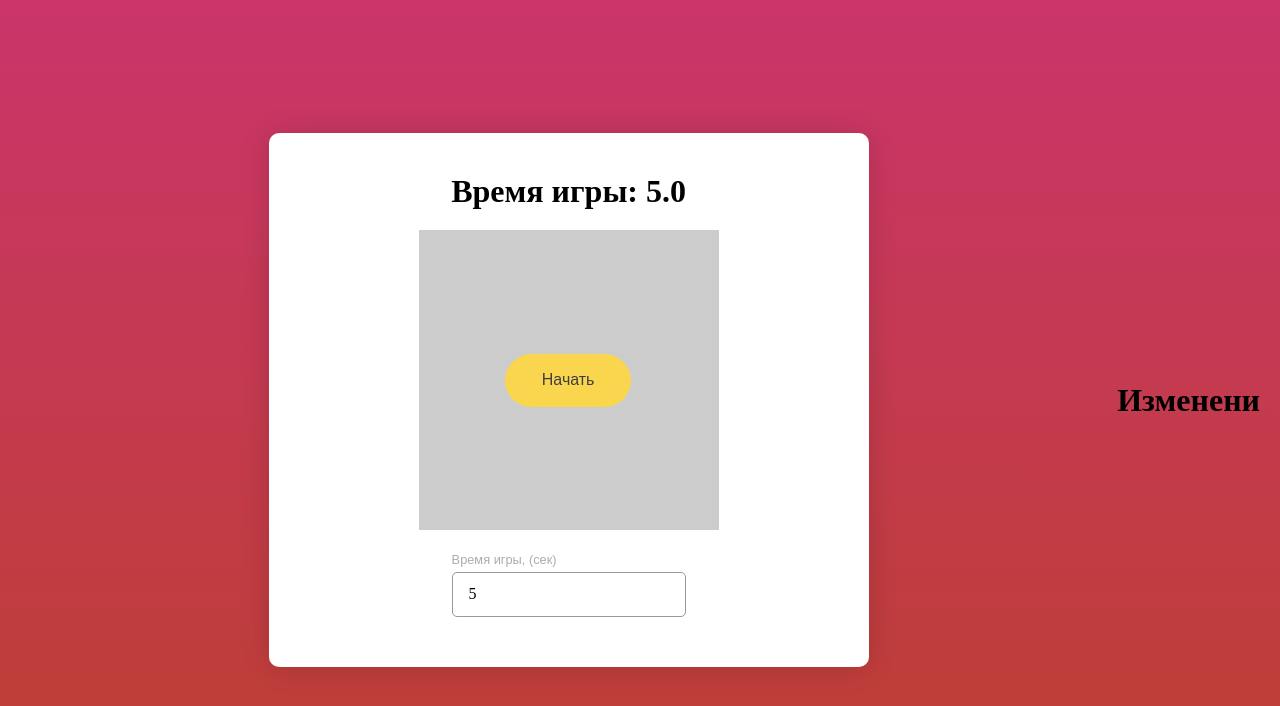
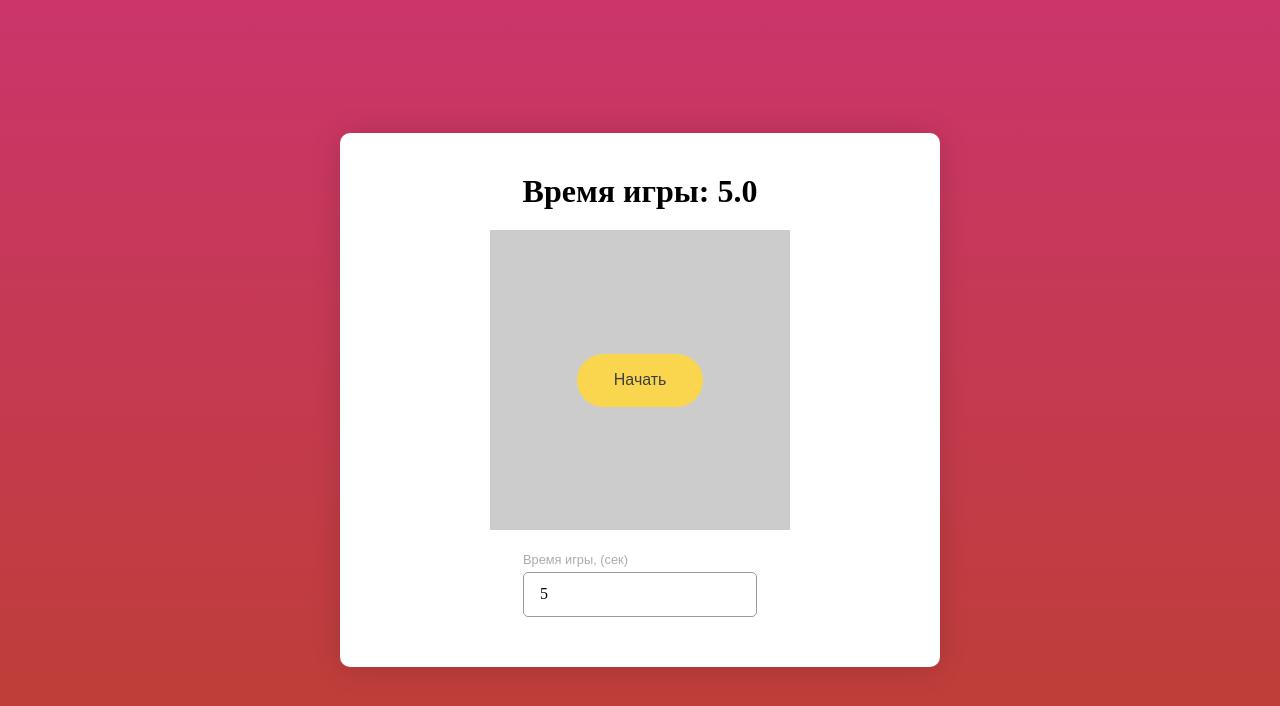
Before and after one commit to DmitriyMutagen/GameProject, a plain HTML site: page index.html in a window 1280 px wide. Drawn offline with Linux system fonts and the light colour scheme.

Commit message:
вернул обратно

```diff
--- a/index.html
+++ b/index.html
@@ -26,8 +26,6 @@
       </div>
     </div>
   </div>
- <h1>Изменени
- </h1>
 
   <script src="index.js"></script>
 </body>
```
